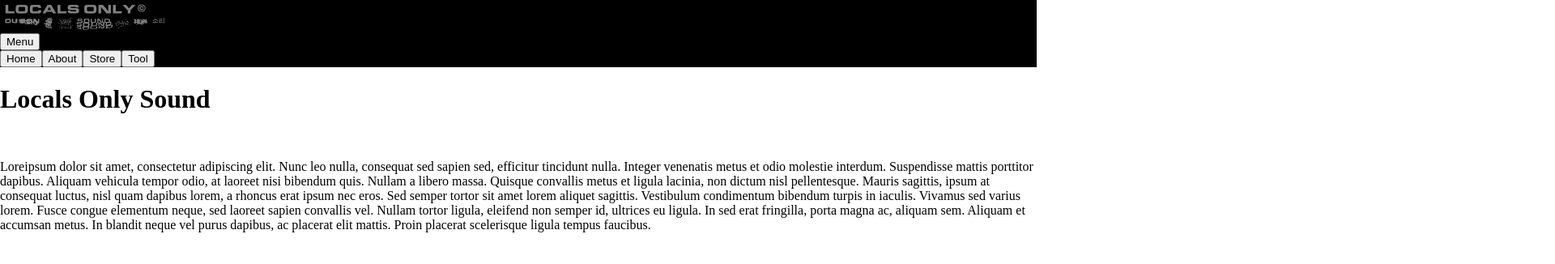
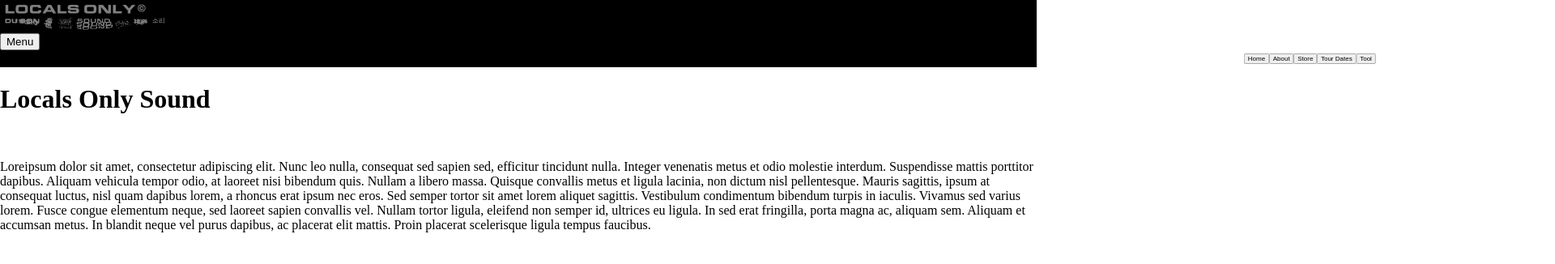
Before and after one commit to igniscyan/lofe, a React (Create React App) app: page / in a window 1280 px wide. Shown: the top 326 px of the page at 81% size, 1920 px wide, since content can reach past the window. Built offline with nearby package versions, Linux system fonts and the light colour scheme.

Commit message:
Back to basics

```diff
--- a/src/Components/Nav/Nav.js
+++ b/src/Components/Nav/Nav.js
@@ -1,14 +1,25 @@
 import React from "react";
 import { animated, useSpring } from "react-spring";
 
-export const Nav = (props) => {
+export const Nav = ({ style, handleClick }) => {
   return (
-    <animated.div className="nav-wrapper">
+    <animated.div className="nav-wrapper" style={style}>
       <nav>
-        <button onClick={props.handleClick}>Home</button>
-        <button onClick={props.handleClick}>About</button>
-        <button onClick={props.handleClick}>Store</button>
-        <button onClick={props.handleClick}>Tool</button>
+        <button onClick={handleClick} value="Home">
+          Home
+        </button>
+        <button onClick={handleClick} value="About">
+          About
+        </button>
+        <button onClick={handleClick} value="Store">
+          Store
+        </button>
+        <button onClick={handleClick} value="TourDates">
+          Tour Dates
+        </button>
+        <button onClick={handleClick} value="Tool">
+          Tool
+        </button>
       </nav>
     </animated.div>
   );
--- a/src/Components/NavBar/NavBar.js
+++ b/src/Components/NavBar/NavBar.js
@@ -23,7 +23,9 @@
   //nav open/closer
   const [isNavOpen, setNavOpen] = useState(false);
   const navSpring = useSpring({
-    transform: isNavOpen ? "translate3d(100%, 0, 0)" : "translate3d(0,0,0)",
+    transform: isNavOpen
+      ? "translate3d(0, 0, 0) scale(1)"
+      : "translate3d(100%,0,0) scale(0.6)",
   });
 
   const handleClick = (e) => {
@@ -31,7 +33,7 @@
   };
 
   return (
-    <div>
+    <div className="">
       <div className="">
         <animated.div className="" style={fade}>
           {/*The image functions the same as the Home button on click (it's wrapped in an anchor with an empty href, which is currently throwing a warning)*/}
@@ -50,13 +52,16 @@
               style={{
                 opacity,
               }}
+              className=""
             />
           </a>
         </animated.div>
         <div className=""> </div>
         <div className="">
-          <button onClick={() => setNavOpen(!isNavOpen)}>Menu</button>
-          <Nav style={navSpring} />
+          <button className="" onClick={() => setNavOpen(!isNavOpen)}>
+            Menu
+          </button>
+          <Nav style={navSpring} handleClick={handleClick} />
         </div>
       </div>
     </div>
```
